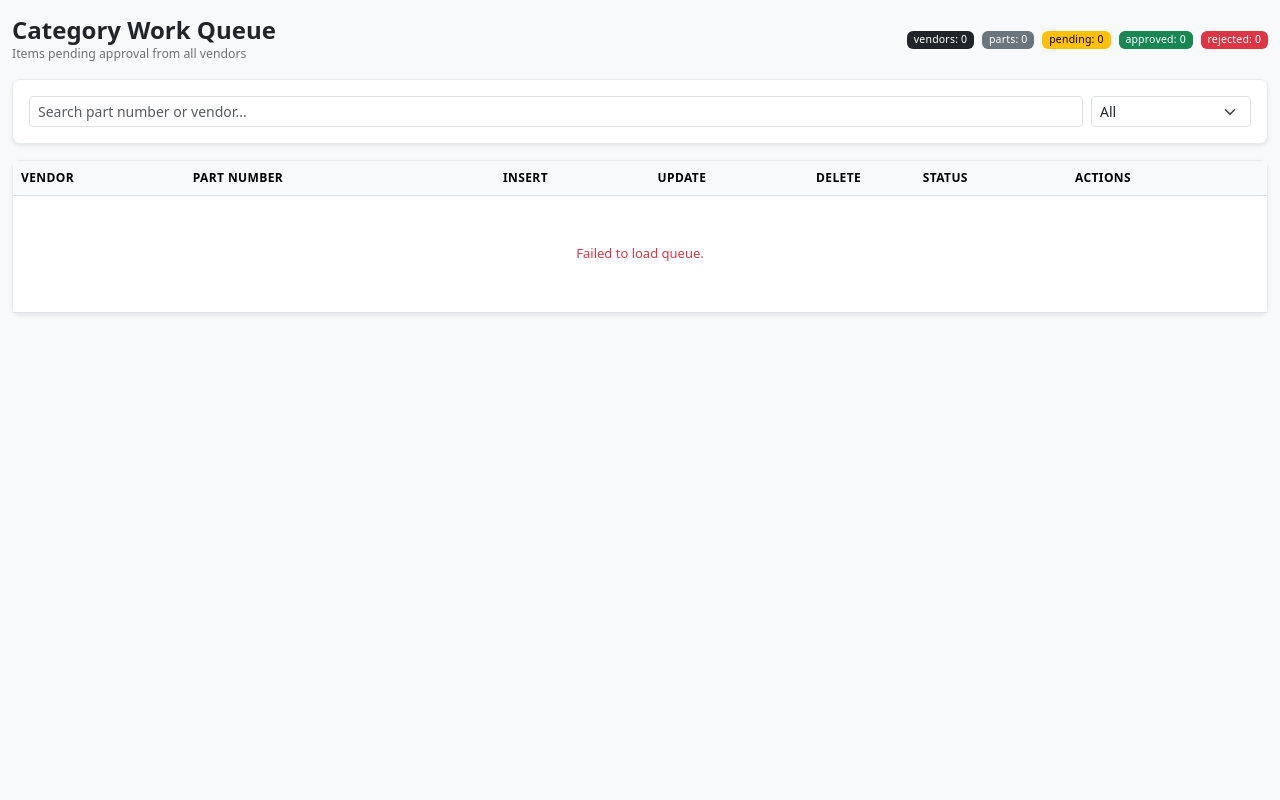
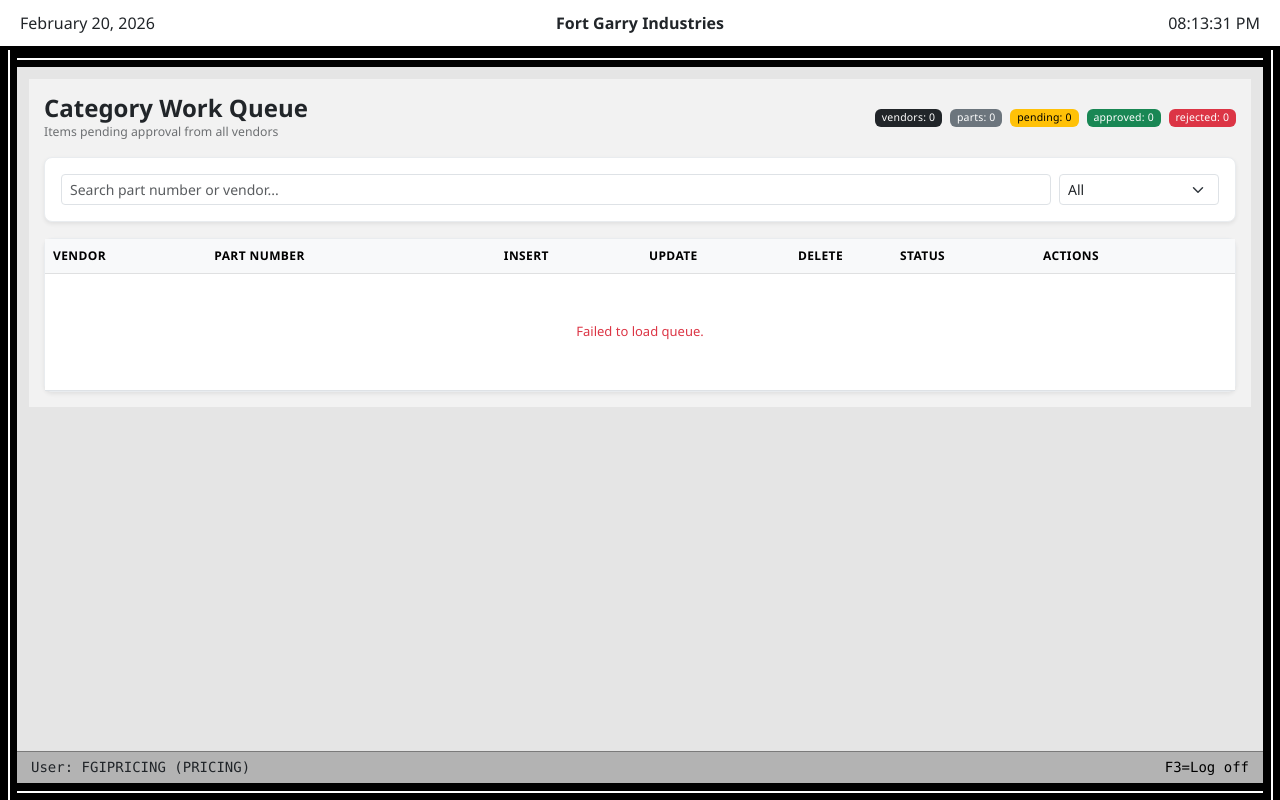
Before and after one commit to zobrathemanish/Vendor-Portal-staging, a Flask app: template templates/category_review.html in a window 1280 px wide. Run offline with Flask 3, Linux system fonts and the light colour scheme; the template is opened without the code that fills it, so the values that code supplies are empty; a user stored in the database is signed in; parts of the project's set-up code (start-up, migrations or seed data) failed here and were passed over.

Commit message:
category UI updated - windx like

```diff
--- a/templates/category_review.html
+++ b/templates/category_review.html
@@ -2,14 +2,158 @@
 <html lang="en">
 <head>
   <meta charset="UTF-8" />
-  <title>Category Work Queue</title>
+  <title>Category Work Queue - FGI Vendor Portal</title>
 
   <link href="https://cdn.jsdelivr.net/npm/bootstrap@5.3.0/dist/css/bootstrap.min.css" rel="stylesheet">
   <link rel="stylesheet" href="{{ url_for('static', filename='category_review.css') }}">
+
+  <style>
+  /* ================================
+     OUTER APPLICATION FRAME
+     ================================ */
+  html, body {
+    margin: 0;
+    padding: 0;
+    height: 100%;
+  }
+
+  body {
+    font-family: "Segoe UI", Tahoma, Arial, sans-serif;
+    background-color: #E5E5E5;
+  }
+
+  .outer-frame {
+    border: 8px solid #f2f2f2;
+    min-height: 100vh;
+    box-sizing: border-box;
+  }
+
+  /* ---------- Title Bar ---------- */
+  .windx-titlebar {
+    display: grid;
+    grid-template-columns: 1fr auto 1fr;
+    align-items: center;
+    height: 50px;
+    padding: 0 20px;
+    background: #FFFFFF;
+    border-bottom: 4px solid #000;
+    font-size: 16px;
+  }
+
+  .title-left { justify-self: start; }
+  .title-center { justify-self: center; font-weight: bold; }
+  .title-right { justify-self: end; }
+
+  /* ---------- Shell ---------- */
+  .system-shell {
+    display: flex;
+    height: calc(100vh - 50px);
+  }
+
+  .system-rail {
+    width: 17px;
+    background: #000;
+    display: flex;
+    justify-content: center;
+  }
+
+  .system-rail-line {
+    width: 2px;
+    background: #FFF;
+    height: 100%;
+  }
+
+  .system-center {
+    flex: 1;
+    display: flex;
+    flex-direction: column;
+    background: #E5E5E5;
+  }
+
+  .system-top-bar,
+  .system-bottom-bar {
+    height: 17px;
+    background: #000;
+    display: flex;
+    align-items: center;
+  }
+
+  .system-top-line,
+  .system-bottom-line {
+    width: 100%;
+    height: 2px;
+    background: #FFF;
+  }
+
+  .app-workspace {
+    flex: 1;
+    overflow-y: auto;
+    padding: 12px;
+  }
+
+  .workspace-frame {
+    background: #F2F2F2;
+    padding: 15px;
+    margin: 0 auto;
+    max-width: 1300px;
+  }
+
+  /* ---------- Footer ---------- */
+  .windx-footer-panel {
+    height: 32px;
+    background-color: #B3B3B3;
+    border-top: 1px solid #7A7A7A;
+
+    display: grid;
+    grid-template-columns: auto 1fr auto;
+    align-items: center;
+
+    padding: 0 14px;
+    font-family: Consolas, "Courier New", monospace;
+    font-size: 14px;
+  }
+
+  .footer-right a {
+    text-decoration: none;
+    color: #000;
+  }
+
+  .footer-right a:hover {
+    background-color: #000;
+    color: #FFF;
+  }
+
+  </style>
 </head>
-<body class="bg-light">
 
-<div class="container-fluid py-3">
+<body>
+
+<div id="app-shell">
+
+  <!-- TITLE BAR -->
+  <div class="windx-titlebar">
+    <div class="title-left" id="sys-date"></div>
+    <div class="title-center">Fort Garry Industries</div>
+    <div class="title-right" id="sys-time"></div>
+  </div>
+
+  <div class="system-shell">
+
+    <!-- LEFT RAIL -->
+    <div class="system-rail">
+      <div class="system-rail-line"></div>
+    </div>
+
+    <!-- CENTER -->
+    <div class="system-center">
+
+      <div class="system-top-bar">
+        <div class="system-top-line"></div>
+      </div>
+
+      <!-- MAIN CONTENT -->
+      <div class="app-workspace">
+        <div class="workspace-frame">
 
           <!-- HEADER -->
           <div class="d-flex align-items-center justify-content-between mb-3">
@@ -69,36 +213,75 @@
           </div>
 
         </div>
-
-<!-- ============================= -->
-<!-- PRODUCT INTELLIGENCE MODAL  -->
-<!-- ============================= -->
-
-<div class="modal fade" id="partModal" tabindex="-1">
-  <div class="modal-dialog modal-xl modal-dialog-scrollable">
-    <div class="modal-content">
-
-      <div class="modal-header">
-        <h5 class="modal-title" id="modalTitle">Product Details</h5>
-        <button type="button" class="btn-close" data-bs-dismiss="modal"></button>
       </div>
 
-      <div class="modal-body" id="modalBody">
-        Loading...
+      <!-- FOOTER -->
+      <div class="windx-footer-panel">
+        <div>
+          User: {{ current_user.username | upper }}
+          ({{ current_user.role | upper }})
+        </div>
+        <div></div>
+        <div class="footer-right">
+          <a href="{{ url_for('auth.logout') }}" id="action-f3">F3=Log off</a>
+        </div>
       </div>
 
-      <div class="modal-footer">
-        <button class="btn btn-success" id="modalApprove">Approve</button>
-        <button class="btn btn-danger" id="modalReject">Reject</button>
-        <button class="btn btn-outline-secondary" id="modalHold">Hold</button>
+      <div class="system-bottom-bar">
+        <div class="system-bottom-line"></div>
+      </div>
+
+    </div>
+
+    <!-- RIGHT RAIL -->
+    <div class="system-rail">
+      <div class="system-rail-line"></div>
     </div>
 
   </div>
 </div>
 </div>
 
+<!-- PRODUCT INTELLIGENCE MODAL -->
+<div class="modal fade" id="partModal" tabindex="-1">
+  <div class="modal-dialog modal-xl modal-dialog-scrollable">
+    <div class="modal-content">
+      <div class="modal-header">
+        <h5 class="modal-title" id="modalTitle">Product Details</h5>
+        <button type="button" class="btn-close" data-bs-dismiss="modal"></button>
+      </div>
+      <div class="modal-body" id="modalBody">
+        Loading...
+      </div>
+      <div class="modal-footer">
+        <button class="btn btn-success" id="modalApprove">Approve</button>
+        <button class="btn btn-danger" id="modalReject">Reject</button>
+        <button class="btn btn-outline-secondary" id="modalHold">Hold</button>
+      </div>
+    </div>
+  </div>
+
 <script>
-  window.REVIEW_CTX = {};
+function updateSystemTime() {
+  const now = new Date();
+
+  const dateStr = now.toLocaleDateString(undefined, {
+    year: "numeric",
+    month: "long",
+    day: "2-digit"
+  });
+
+  const timeStr = now.toLocaleTimeString(undefined, {
+    hour: "2-digit",
+    minute: "2-digit",
+    second: "2-digit"
+  });
+
+  document.getElementById("sys-date").textContent = dateStr;
+  document.getElementById("sys-time").textContent = timeStr;
+}
+updateSystemTime();
+setInterval(updateSystemTime, 1000);
 </script>
 
 <script src="https://cdn.jsdelivr.net/npm/bootstrap@5.3.0/dist/js/bootstrap.bundle.min.js"></script>
```
Lines whose indentation alone changed are shown as unchanged.
